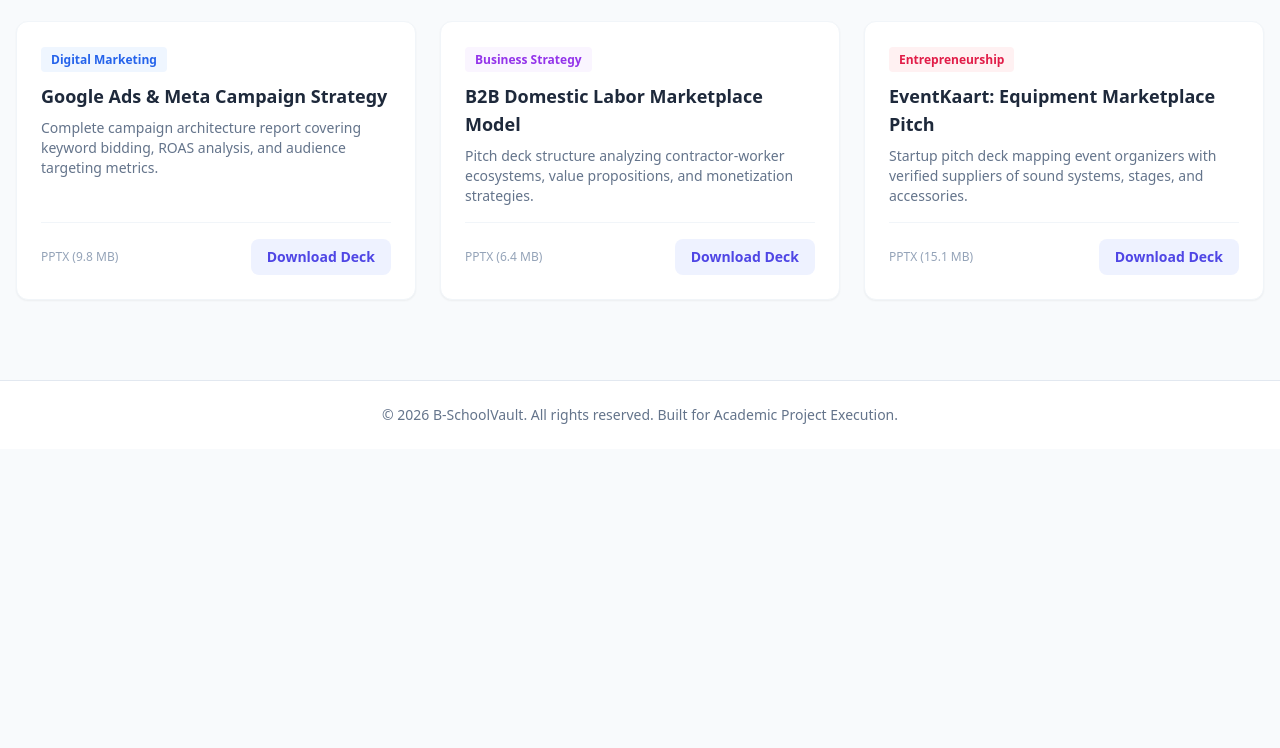
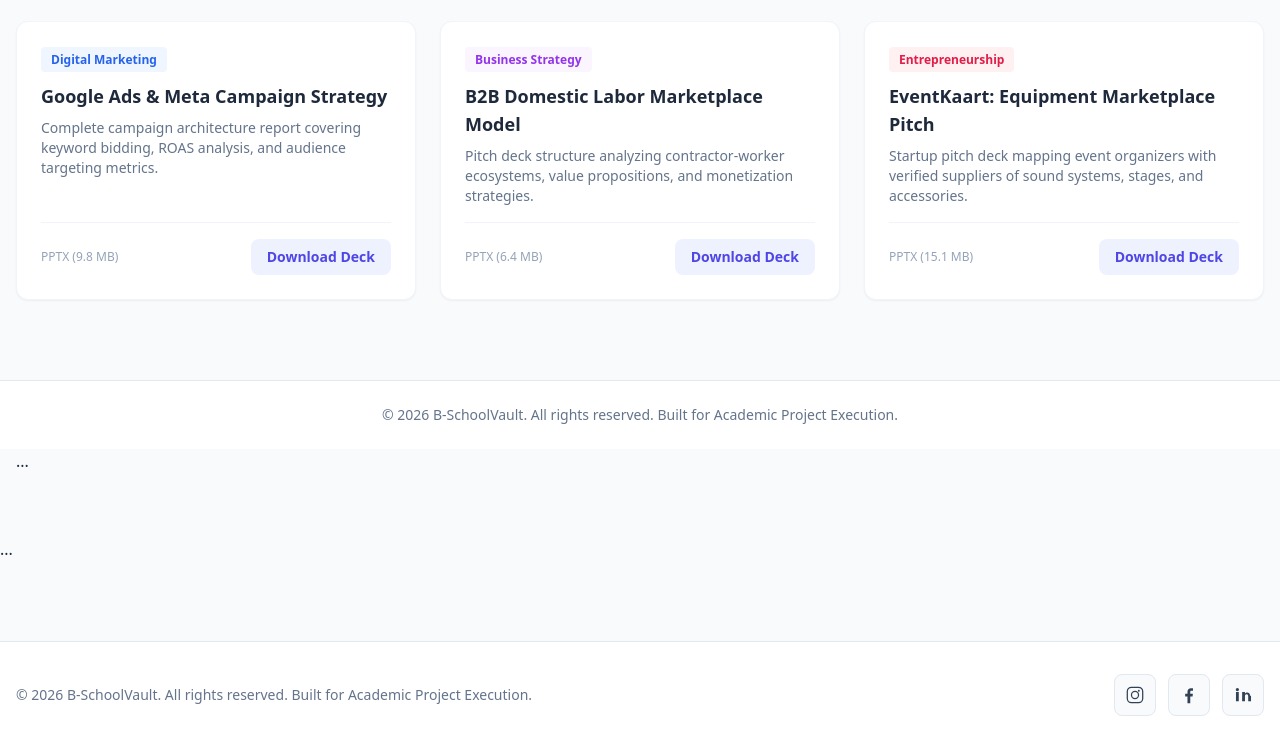
Before and after one commit to bschoolvault/bschoolvault, a plain HTML site: page ppts.html in a window 1280 px wide. Shown: the part 767-1515 px from the top of the page. Before the commit the page ends 1216 px from the top, so only its background shows below. Drawn offline with nearby package versions, Linux system fonts and the light colour scheme.

Commit message:
Refactor HTML structure and add footer sect

```diff
--- a/ppts.html
+++ b/ppts.html
@@ -159,6 +159,55 @@
     <footer class="bg-white border-t border-slate-200 py-6 text-center text-sm text-slate-500">
         <p>&copy; 2026 B-SchoolVault. All rights reserved. Built for Academic Project Execution.</p>
     </footer>
+<!-- Subject Cards Grid / Main Content -->
+        <section class="max-w-7xl mx-auto px-4 pb-16">
+            ...
+        </section>
 
+        <!-- Modal (if present) -->
+        <div id="resourceModal" ...>
+            ...
+        </div>
+
+        <!-- PASTE YOUR FOOTER CODE RIGHT HERE -->
+        <footer class="bg-white border-t border-slate-200 mt-20 py-8">
+            <div class="max-w-7xl mx-auto px-4 flex flex-col sm:flex-row justify-between items-center gap-4 text-sm text-slate-500">
+                <p>© 2026 B-SchoolVault. All rights reserved. Built for Academic Project Execution.</p>
+
+                <!-- Social Media Logo Links -->
+                <div class="flex items-center space-x-3">
+                    <!-- Instagram Logo -->
+                    <a href="https://www.instagram.com/invites/contact/?utm_content=n6d6w3t&evlk=127xqujaqi8vt"
+                       aria-label="Instagram" title="Instagram"
+                       class="p-2.5 rounded-lg bg-slate-50 border border-slate-200 text-slate-700 hover:border-pink-600 hover:text-pink-600 transition">
+                        <svg class="w-5 h-5" fill="currentColor" viewBox="0 0 24 24" aria-hidden="true">
+                            <path d="M7.75 2h8.5A5.75 5.75 0 0 1 22 7.75v8.5A5.75 5.75 0 0 1 16.25 22h-8.5A5.75 5.75 0 0 1 2 16.25v-8.5A5.75 5.75 0 0 1 7.75 2Zm0 1.5A4.25 4.25 0 0 0 3.5 7.75v8.5A4.25 4.25 0 0 0 7.75 20.5h8.5a4.25 4.25 0 0 0 4.25-4.25v-8.5A4.25 4.25 0 0 0 16.25 3.5h-8.5Zm8.88 2.25a1.12 1.12 0 1 1 0 2.24 1.12 1.12 0 0 1 0-2.24ZM12 7a5 5 0 1 1 0 10 5 5 0 0 1 0-10Zm0 1.5a3.5 3.5 0 1 0 0 7 3.5 3.5 0 0 0 0-7Z"/>
+                        </svg>
+                    </a>
+
+                    <!-- Facebook Logo -->
+                    <a href="https://www.facebook.com/profile.php?id=61596597196298&sk=followers"
+                       aria-label="Facebook" title="Facebook"
+                       class="p-2.5 rounded-lg bg-slate-50 border border-slate-200 text-slate-700 hover:border-blue-600 hover:text-blue-600 transition">
+                        <svg class="w-5 h-5" fill="currentColor" viewBox="0 0 24 24" aria-hidden="true">
+                            <path d="M13.5 22v-8.2h2.75l.41-3.2H13.5V8.56c0-.93.26-1.56 1.59-1.56h1.7V4.14c-.29-.04-1.3-.13-2.48-.13-2.45 0-4.13 1.5-4.13 4.25v2.34H7.4v3.2h2.76V22h3.34Z"/>
+                        </svg>
+                    </a>
+
+                    <!-- LinkedIn Logo -->
+                    <a href="https://www.linkedin.com/company/144187046/admin/page-posts/published/"
+                       aria-label="LinkedIn" title="LinkedIn"
+                       class="p-2.5 rounded-lg bg-slate-50 border border-slate-200 text-slate-700 hover:border-sky-700 hover:text-sky-700 transition">
+                        <svg class="w-5 h-5" fill="currentColor" viewBox="0 0 24 24" aria-hidden="true">
+                            <path d="M6.94 8.5H3.56V19.5h3.38V8.5ZM5.25 3.5a1.96 1.96 0 1 0 0 3.92 1.96 1.96 0 0 0 0-3.92ZM20.44 13.02c0-2.74-1.46-4.01-3.41-4.01-1.57 0-2.28.86-2.67 1.47V8.5h-3.38c.04.96 0 11 0 11h3.38v-6.14c0-.33.02-.66.12-.89.27-.66.87-1.35 1.89-1.35 1.33 0 1.87 1.02 1.87 2.51V19.5h3.38v-6.48Z"/>
+                        </svg>
+                    </a>
+                </div>
+            </div>
+        </footer>
+
+    <script>
+        // Your existing filtering & modal JavaScript stays here
+    </script>
 </body>
 </html>
```
